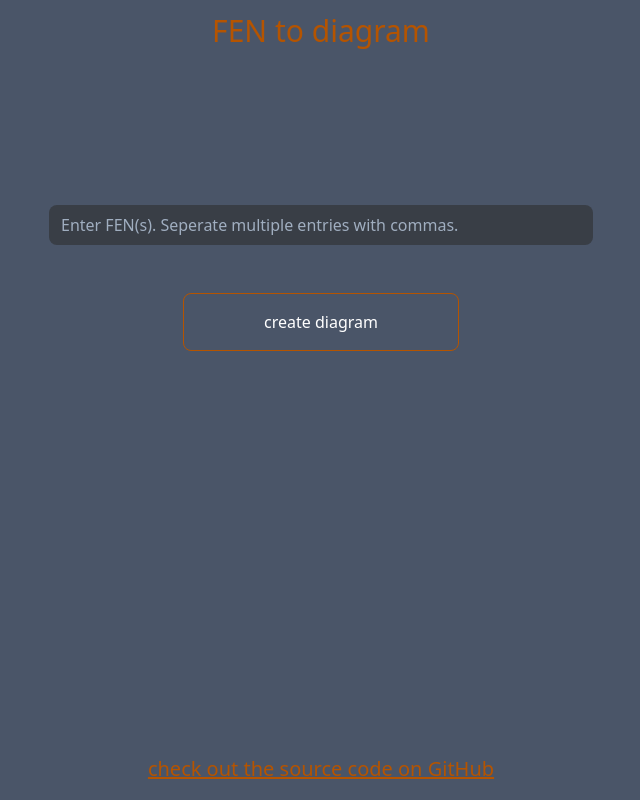
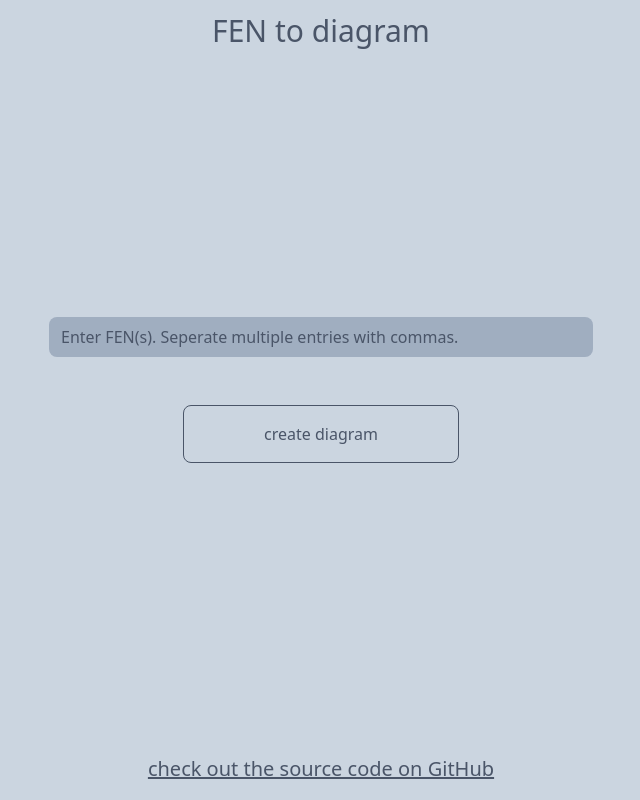
Before and after one commit to trevor-ofarrell/fen-to-diagram, a React (Create React App) app in the folder client/: page / in a window 1280 px wide. Shown: the whole page, without its empty margins (319-959 px from the left). Built offline with nearby package versions, Linux system fonts and the light colour scheme.

Commit message:
working MVP

```diff
--- a/client/src/Diagram.js
+++ b/client/src/Diagram.js
@@ -1,14 +1,5 @@
 import React, { useState, useEffect } from "react";
 import Chessboard from "chessboardjsx";
-
-const fens = [
-  "start",
-  "8/p7/1p1nB1p1/3P4/1P2p3/3k1K1P/P7/8 w - - 0 50",
-  "8/p7/1p1nB1p1/3P4/1P2p3/3k1K1P/P7/8 w - - 0 50",
-  "start",
-  "r1bqkbnr/pppp1ppp/2n5/1B2p3/4P3/5N2/PPPP1PPP/RNBQK2R",
-  "start",
-]
 
 const Diagram = () => {
   const [base64, setBase64] = useState('');
@@ -24,11 +15,9 @@ const Diagram = () => {
       .then(response => response.blob())
       .then(response => {
         const reader = new FileReader();
-        console.log(response.type)
         reader.readAsDataURL(response);
         reader.onloadend = function() {
             const base64data = reader.result;
-            console.log(base64data);
             setBase64(base64data)
         }
       })
@@ -39,9 +28,13 @@ const Diagram = () => {
   return (
     <div className="bg-gray-400 h-screen w-screen m-auto">
       {!base64 ? (
-                <div className="grid grid-cols-2 m-auto pt-12 h-auto" id="diagram">
+        <div
+          className={`grid ${FEN.length > 1 ? 'grid-cols-2' : 'grid-cols-1'} m-auto pt-12 h-auto`}
+          id="diagram"
+        >
           {FEN.map((fen, i) => {
-                    return <div className="p-auto m-auto mb-16 h-auto">
+            return (
+              <div className="p-auto m-auto mb-16 h-auto">
                   <span className="text-md font-normal text-black">#{i + 1}</span>
                   <Chessboard
                       id={`${i}key`}
@@ -51,6 +44,7 @@ const Diagram = () => {
                       width={350}
                   />
               </div>
+            )
           })}
         </div>
       ):(
--- a/client/src/Home.js
+++ b/client/src/Home.js
@@ -18,15 +18,15 @@ const Home = () => {
   return (
     <div
       style={{ height: height, width: width }}
-      className="bg-gray-700 overflow-hidden fixed h-full max-h-full"
+      className="bg-gray-400 overflow-hidden fixed h-full max-h-full"
     >
-      <div className="text-scheme-orange text-3xl text-center p-2 pb-6">
+      <div className="text-gray-700 text-3xl text-center p-2 pb-6">
         FEN to diagram
       </div>
       <form>
-        <div className="md:w-3/5 md:mt-30 max-w-xl overflow-hidden p-4 mt-6 m-auto">
+        <div className="md:w-3/5 md:mt-50% max-w-xl overflow-hidden p-4 mt-6 m-auto">
           <input
-            className="w-full h-10 pl-3 mb-8 text-base bg-scheme-light placeholder-gray-500 text-gray-500 border rounded-lg"
+            className="w-full h-10 pl-3 mb-8 text-base bg-gray-500 placeholder-gray-700 text-gray-700 border rounded-lg"
             id="message"
             type="text"
             label="Message"
@@ -35,17 +35,17 @@ const Home = () => {
             value={FEN}
             onChange={(event) => setFEN(event.target.value)}
           />
-          <div className="m-auto text-center text-white mb-6">
+          <div className="m-auto text-center text-gray-700 mb-6">
             <button
               onClick={() => handleClick()}
-              className="border-scheme-orange border-1 px-20 py-4 mt-4 rounded-lg"
+              className="border-gray-700 border-1 px-20 py-4 mt-4 rounded-lg"
             >
               create diagram
             </button>
           </div>
         </div>
       </form>
-      <footer className="text-center fixed w-full bottom-0 text-scheme-orange p-4 flex">
+      <footer className="text-center fixed w-full bottom-0 text-gray-700 p-4 flex">
         <a
           href="https://github.com/trevor-ofarrell/fen-to-diagram"
           className="lg:text-xl text-sm underline m-auto"
--- a/client/tailwind.config.js
+++ b/client/tailwind.config.js
@@ -220,7 +220,7 @@ module.exports = {
       128: "32rem",
       144: "36rem",
       "25%": "25%",
-      "50%": "50vw",
+      "50%": "28vh",
       "45%": "47vw",
     },
     backgroundColor: (theme) => theme("colors"),
```
Also changed, not shown: 1 other file (tests, documents, lock files or other folders). Lines whose indentation alone changed are shown as unchanged.
